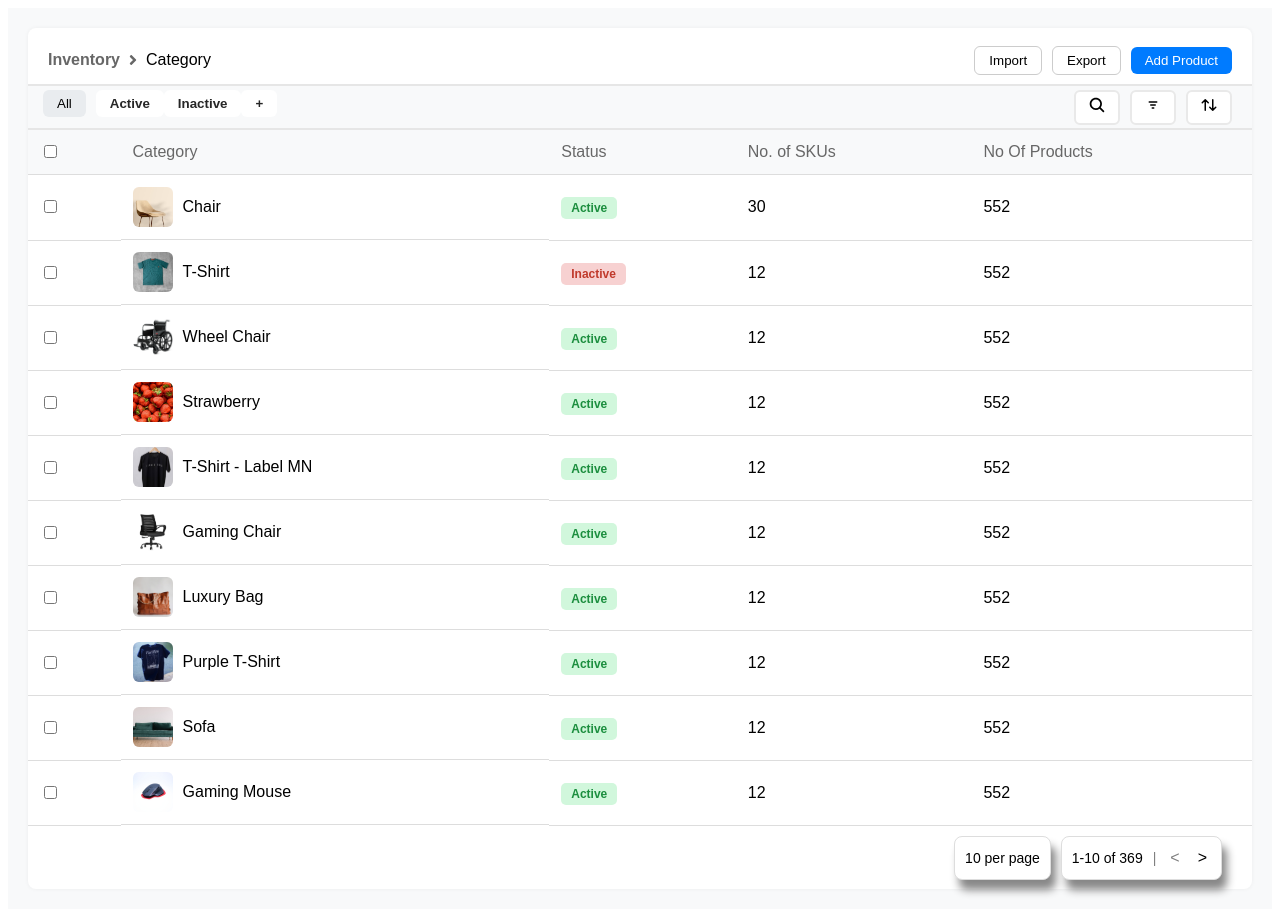
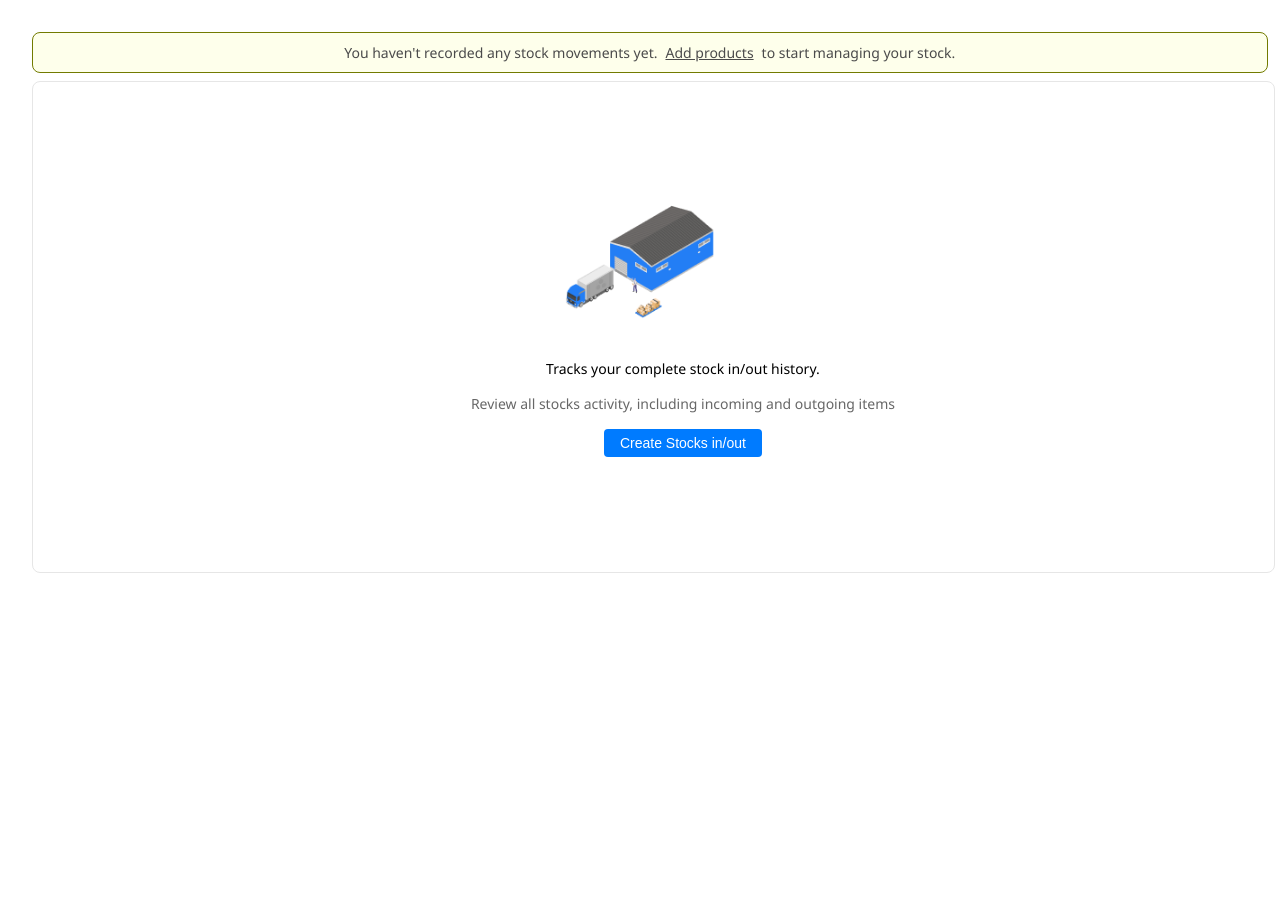
Before and after one commit to codesaurabhk/inventory, a React (Vite) app in the folder Frontend/: page / in a window 1280 px wide. After the commit the page ends 800 px from the top, so only its background shows below. Built offline with nearby package versions, Linux system fonts and the light colour scheme.

Commit message:
stocks done

```diff
--- a/Frontend/src/App.jsx
+++ b/Frontend/src/App.jsx
@@ -8,6 +8,7 @@ import Dashboard from './component/Dashboard'
 import AboutProduct from './component/AboutProduct'
 import Category from './component/Category.jsx';
 import CategoryDashbord from './component/CategoryDashbord.jsx'
+import Stocks from './component/Stocks.jsx'
 
 function App() {
   const [count, setCount] = useState(0)
@@ -19,7 +20,8 @@ function App() {
       {/* <Dashboard /> */}
       {/* <AboutProduct/> */}
        {/* <Category/> */}
-       <CategoryDashbord/>
+       {/* <CategoryDashbord/> */}
+       <Stocks/>
     </>
   )
 }
--- /dev/null
+++ b/Frontend/src/component/Stocks.css
@@ -0,0 +1,103 @@
+
+.main {
+    display: flex;
+    width: 97%;
+    padding: 24px;
+    flex-direction: column;
+    align-items: flex-start;
+    gap: 8px;
+    font-family: 'Segoe UI', sans-serif;
+}
+
+.upnav {
+    display: flex;
+    width: 98%;
+    padding: 10px 16px;
+    justify-content: center;
+    align-items: center;
+    gap: 8px;
+    border-radius: 8px;
+    border: 1px solid #727B00;
+    background: #FEFFEB;
+    font-size: 14px;
+    color: #4B4B4B;
+}
+
+.link {
+    color: #4B4B4B;
+}
+
+.box {
+    display: flex;
+    flex-direction: column;
+    justify-content: center;
+    align-items: center;
+    gap: 16px;
+    padding: 32px;
+    width: 96%;
+    height: 426px;
+    background: #FFF;
+    border: 1px solid #E6E6E6;
+    border-radius: 8px;
+}
+
+.boxx {
+    position: relative;
+    width: 100%;
+    max-width: 400px;
+    height: auto;
+}
+
+.group1 {
+    width: 40%;
+    height: auto;
+    margin-left: 8vw;
+    display: flex;
+    color: #60A5FA;
+
+}
+
+.imgs {
+    position: absolute;
+    top: 90%;
+    left: 81%;
+    transform: translate(-50%, -50%) rotate(2.993deg);
+    width: 76.859px;
+    height: 76.479px;
+}
+
+.content {
+    text-align: center;
+    margin-top: 0%;
+    margin-left: 5%;
+}
+
+
+
+.content p {
+    font-size: 14px;
+    color: black;
+    margin-bottom: 16px;
+}
+
+.buttons {
+    display: flex;
+    gap: 8px;
+    justify-content: center;
+}
+
+
+
+.add-btn {
+    padding: 6px 16px;
+    background-color: #007bff;
+    color: white;
+    border: none;
+    border-radius: 4px;
+    cursor: pointer;
+    font-size: 14px;
+}
+
+.add-btn:hover {
+    background-color: #0056b3;
+}
--- /dev/null
+++ b/Frontend/src/component/Stocks.jsx
@@ -0,0 +1,32 @@
+import React from 'react'
+import "./Stocks.css"
+
+import Group from "../assets/Group.svg";
+import groups from "../assets/group1.svg";
+import { GiPriceTag } from "react-icons/gi";
+import icons from "../images/homes.png"
+
+const Stocks = () => {
+    return (
+        <div className="main">
+            <div className="upnav">
+                You haven't recorded any stock movements yet. <a href="#" className="link">Add products</a> to start managing your stock.
+            </div>
+            <div className="box">
+                <div className="boxx">
+                    <img src={icons} alt="img" className='group1' />
+
+                </div>
+                <div className="content">
+                    <p>Tracks your complete stock in/out history.</p>
+                    <p style={{color:"#676767"}}> Review all stocks activity, including incoming and outgoing items</p>
+                    <div className="buttons">
+                        <button className="add-btn">Create Stocks in/out</button>
+                    </div>
+                </div>
+            </div>
+        </div>
+    );
+};
+
+export default Stocks;
```
Also changed, not shown: Frontend/src/images/homes.png (added).
